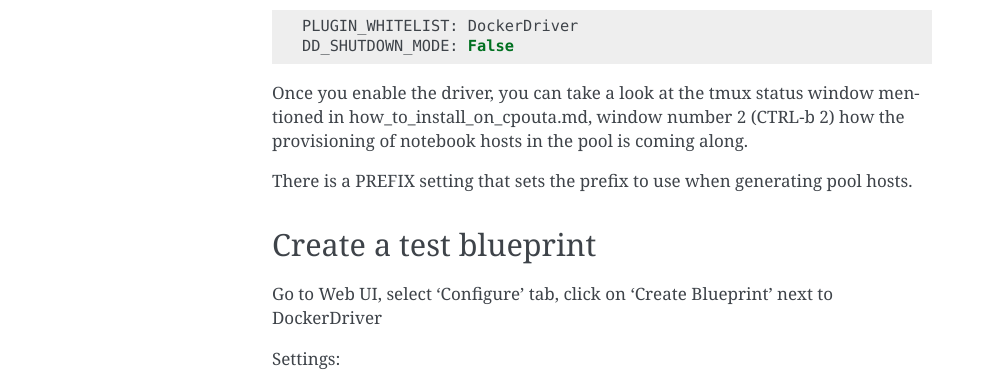
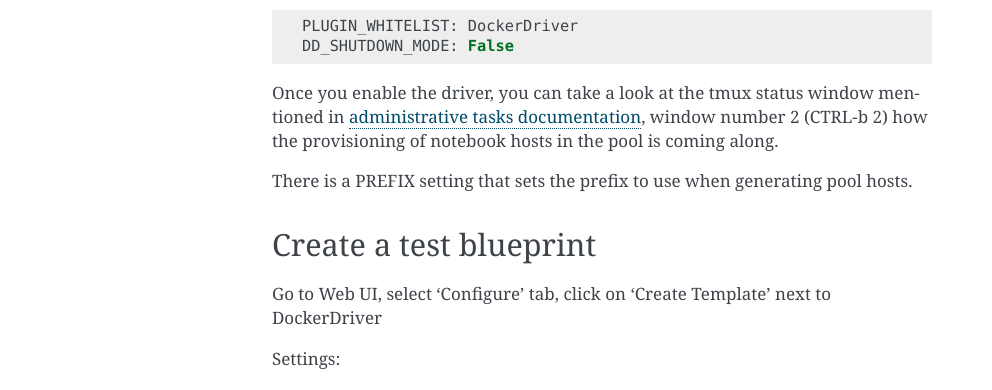
Before and after one commit to CSCfi/pebbles, a Sphinx documentation site: the page built from doc/source/README_docker_driver.rst, in a window 1280 px wide. Shown: the part 1095-1485 px from the top of the page, without its empty margins (148-1140 px from the left). Built offline with Sphinx 7.4.7, drawn with Linux system fonts in a browser that asks for light colours; the version number is read from the project's files by our own code.

Commit message:
Update README_docker_driver.rst

```diff
--- a/doc/source/README_docker_driver.rst
+++ b/doc/source/README_docker_driver.rst
@@ -47,7 +47,7 @@ Change the following configuration variables in the web configuration page visib
     PLUGIN_WHITELIST: DockerDriver
     DD_SHUTDOWN_MODE: False
 
-Once you enable the driver, you can take a look at the tmux status window mentioned in how_to_install_on_cpouta.md,
+Once you enable the driver, you can take a look at the tmux status window mentioned in `administrative tasks documentation <http://cscfi.github.io/pebbles/how_to_install_on_cpouta.html#part-5-administrative-tasks-and-troubleshootinghow_to_install_on_cpouta.md>`_,
 window number 2 (CTRL-b 2) how the provisioning of notebook hosts in the pool is coming along.
 
 There is a PREFIX setting that sets the prefix to use when generating pool
@@ -57,7 +57,7 @@ hosts.
 Create a test blueprint
 =======================
 
-Go to Web UI, select 'Configure' tab, click on 'Create Blueprint' next to DockerDriver
+Go to Web UI, select 'Configure' tab, click on 'Create Template' next to DockerDriver
 
 Settings:
 
```
